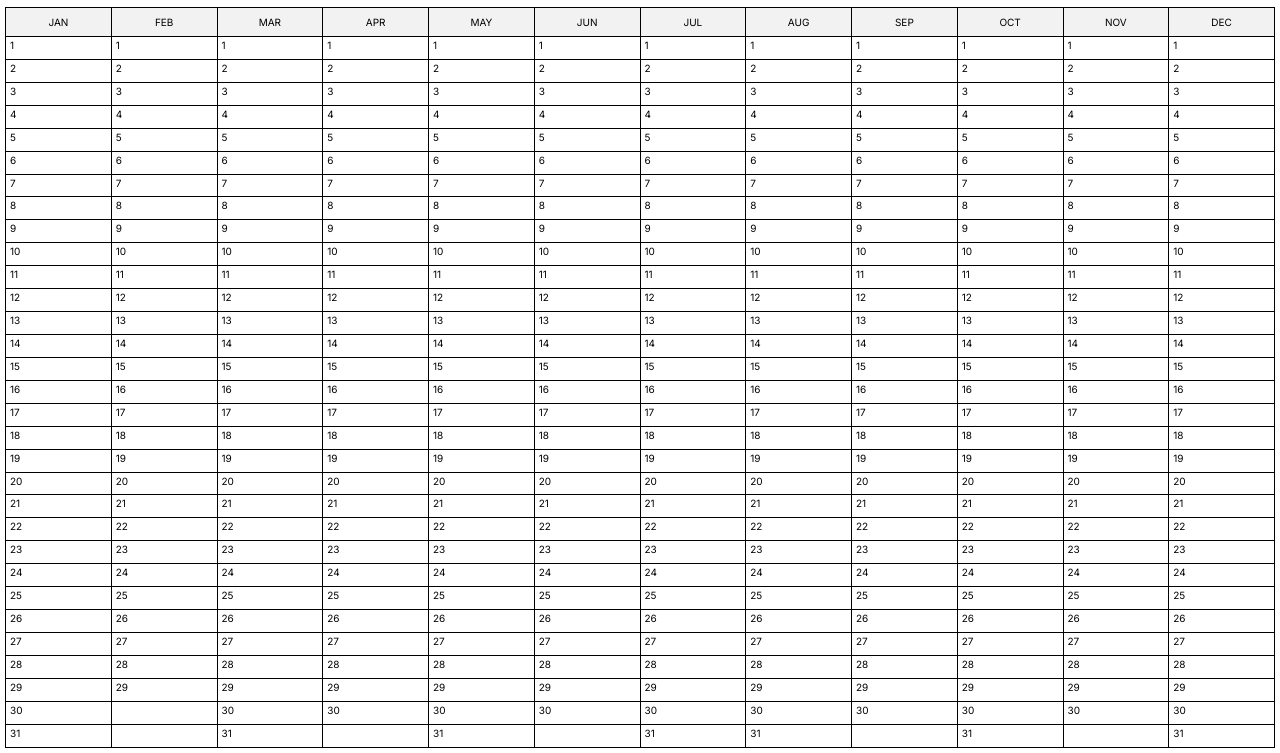
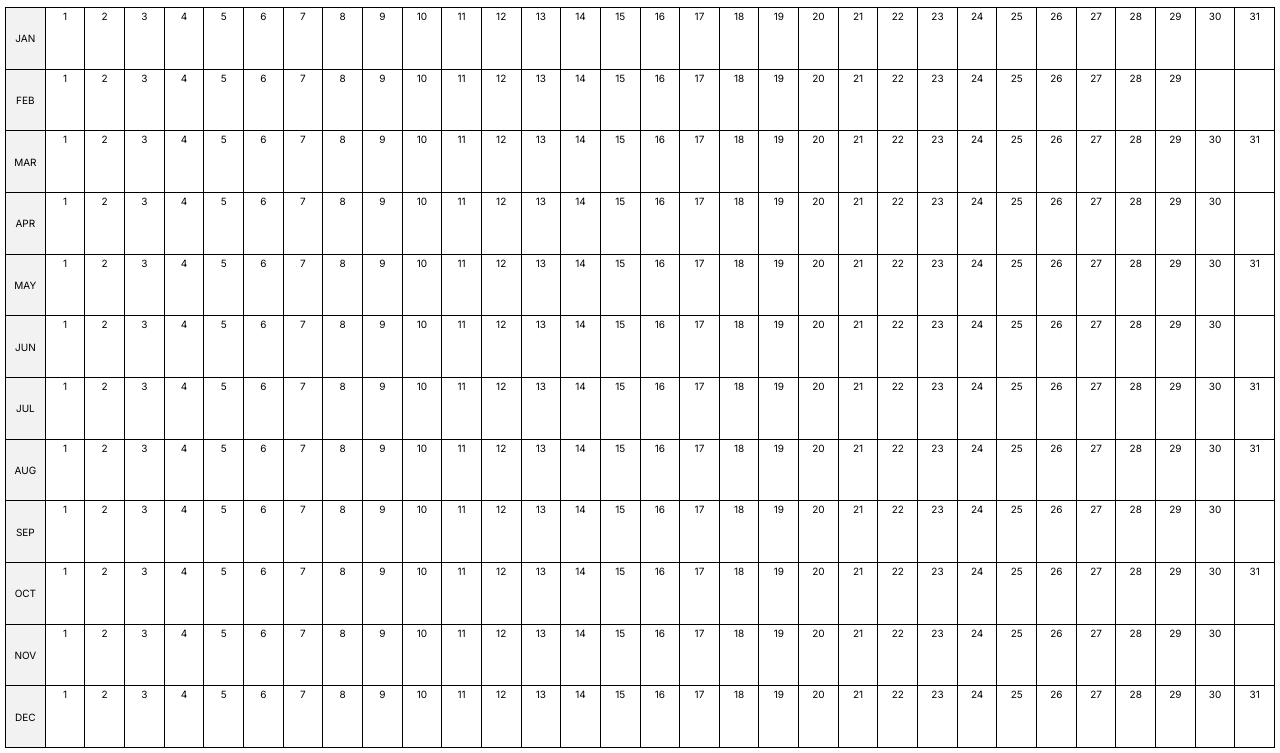
Before and after one commit to dotspencer/calendar-maker, a plain HTML site: page index.html in a window 1280 px wide. Shown: the part 47-800 px from the top of the page. Drawn offline with Linux system fonts and the light colour scheme.

Commit message:
Add months left option

```diff
--- a/script.js
+++ b/script.js
@@ -4,25 +4,32 @@ const h1 = document.querySelector('h1');
 const table = document.createElement('table');
 const thead = table.createTHead();
 const tbody = table.createTBody();
-const rowHead = thead.insertRow();
 
 const year = new Date().getFullYear();
-h1.innerText = year;
+h1.innerText = year.toString();
 
-// Months as headings
+// Function to get the number of days in a month
+function getDaysInMonth(year, month) {
+    return new Date(year, month, 0).getDate();
+}
+
+// Months abbreviation
 const months = ["Jan", "Feb", "Mar", "Apr", "May", "Jun", "Jul", "Aug", "Sep", "Oct", "Nov", "Dec"];
+
+// Layout mode variable
+const layoutMode = "monthsLeft"; // Change to "monthsLeft" for the other layout
+
+if (layoutMode === "monthsTop") {
+  table.classList.add('months-top');
+
+  // Months as headings (original layout)
+  const rowHead = thead.insertRow();
   months.forEach(month => {
       const th = document.createElement('th');
       th.textContent = month;
       rowHead.appendChild(th);
   });
 
-// Function to get the number of days in a month
-function getDaysInMonth(year, month) {
-    return new Date(year, month, 0).getDate();
-}
-
-// Find the max number of days in the months to determine the number of rows
   const maxDays = Math.max(...months.map((_, i) => getDaysInMonth(year, i + 1)));
 
   // Add rows for the days
@@ -34,6 +41,31 @@ for (let i = 1; i <= maxDays; i++) {
           cell.textContent = i <= daysInMonth ? i : ''; // Only add day if it exists in the month
       }
   }
+} else if (layoutMode === "monthsLeft") {
+  // Find the max number of days in any month for the given year
+  const maxDays = 31;
+  table.classList.add('months-left');
+
+  // Iterating through each month
+  months.forEach((month, i) => {
+      const row = tbody.insertRow();
+      const headerCell = document.createElement('th');
+      headerCell.textContent = month;
+      row.appendChild(headerCell); // Month name as the row header
+
+      const daysInMonth = getDaysInMonth(year, i + 1);
+      // Add cells for each day in the month
+      for (let j = 1; j <= daysInMonth; j++) {
+          const cell = row.insertCell();
+          cell.textContent = j.toString(); // Day of the month
+      }
+      // Add empty cells for the rest of the days to align with the month having max days
+      for (let k = daysInMonth + 1; k <= maxDays; k++) {
+          const cell = row.insertCell();
+          cell.textContent = ""; // Empty cell for days not in the month
+      }
+  });
+}
 
 // Append the table to the root element
 body.appendChild(table);
--- a/style.css
+++ b/style.css
@@ -9,11 +9,9 @@ body {
   height: calc(100vh - 10px);
   gap: 10px;
 }
-
 h1 {
   margin: 0;
 }
-
 table {
   width: 100%; /* Adjust this to change the table width */
   table-layout: fixed;
@@ -22,26 +20,29 @@ table {
   font-size: 12px;
   flex-grow: 1;
 }
-
 th {
   text-align: center;
   background-color: #f2f2f2; /* Adds a background color to the table headers */
   font-weight: 400;
   text-transform: uppercase;
 }
-
 th, td {
   border: 1px solid black; /* Adds border to table header and cells */
   padding: 8px;
   font-size: 10px;
   vertical-align: top;
 }
-
 td {
   padding: 2px 4px;
 }
-
-/* This ensures each column has the same width */
 col {
   width: calc(100% / 12);
 }
+
+table.months-left {
+  text-align: center;
+}
+table.months-left th {
+  padding: 0;
+  vertical-align: middle;
+}
```
Lines whose indentation alone changed are shown as unchanged.
